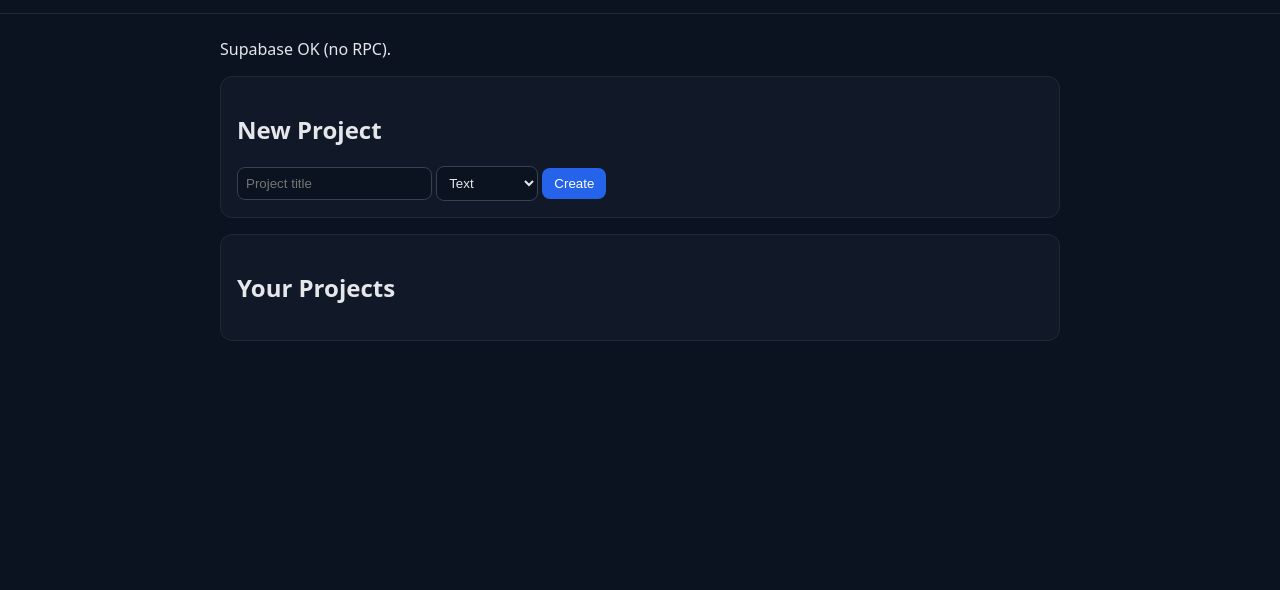
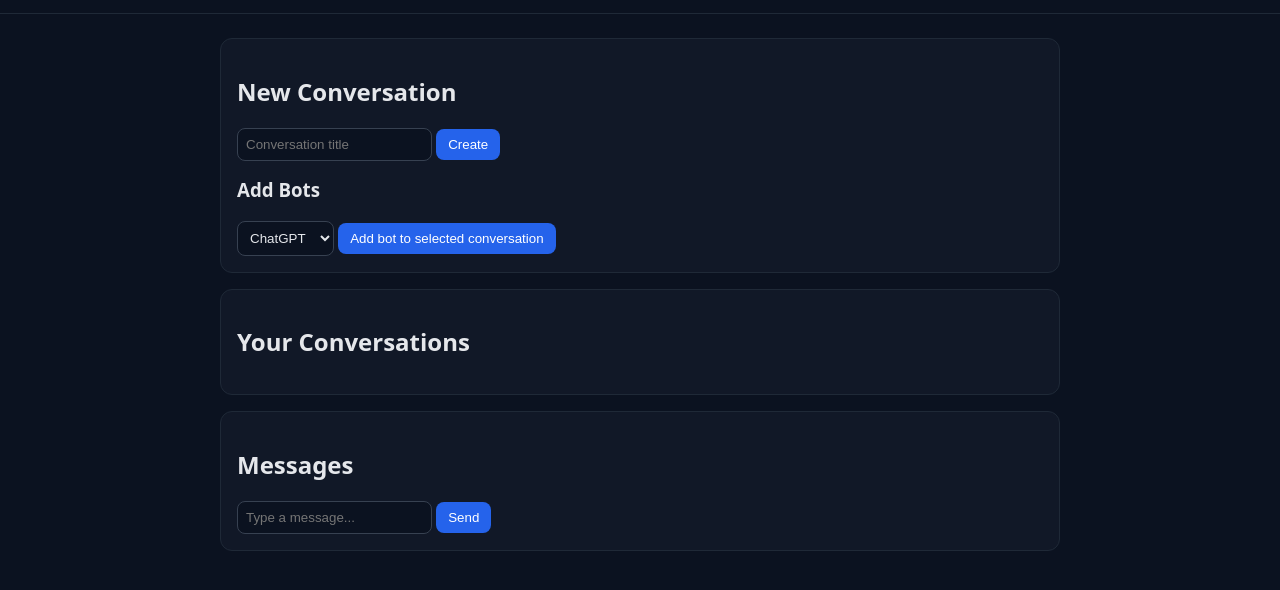
Before and after one commit to PacificCurrent/SquadAI, a website built with Vite: page index.html in a window 1280 px wide. Shown: the part 50-640 px from the top of the page. Built offline with nearby package versions, Linux system fonts and the light colour scheme; no server answers.

Commit message:
Update index.html

```diff
--- a/index.html
+++ b/index.html
@@ -2,40 +2,52 @@
 <html lang="en">
 <head>
   <meta charset="utf-8" />
-  <meta name="viewport" content="width=device-width,initial-scale=1" />
+  <meta name="viewport" content="width=device-width, initial-scale=1" />
   <title>SQUAD AI</title>
-  <link rel="manifest" href="manifest.json" />
-  <meta name="theme-color" content="#111827" />
   <link rel="stylesheet" href="styles.css" />
 </head>
 <body>
   <header>
     <h1>SQUAD AI</h1>
-    <button id="login">Sign in</button>
-    <button id="logout" hidden>Sign out</button>
+    <div>
+      <button id="login">Sign in</button>
+      <button id="logout" hidden>Sign out</button>
+    </div>
   </header>
 
-  <main>
-    <section id="status"></section>
+  <section id="status"></section>
 
+  <main class="grid">
     <section class="card">
-      <h2>New Project</h2>
-      <input id="title" placeholder="Project title" />
-      <select id="mode">
-        <option value="text">Text</option>
-        <option value="voice_only">Voice only</option>
-        <option value="any_avatar">Any avatar</option>
+      <h2>New Conversation</h2>
+      <input id="convTitle" placeholder="Conversation title" />
+      <button id="createConv">Create</button>
+
+      <h3 style="margin-top:1rem;">Add Bots</h3>
+      <select id="botKind">
+        <option value="chatgpt">ChatGPT</option>
+        <option value="claude">Claude</option>
+        <option value="gemini">Gemini</option>
+        <option value="perplexity">Perplexity</option>
       </select>
-      <button id="create">Create</button>
+      <button id="addBot" disabled>Add bot to selected conversation</button>
     </section>
 
     <section class="card">
-      <h2>Your Projects</h2>
-      <ul id="projects"></ul>
+      <h2>Your Conversations</h2>
+      <ul id="conversations"></ul>
+    </section>
+
+    <section class="card">
+      <h2 id="roomTitle">Messages</h2>
+      <ul id="messages"></ul>
+      <div class="row">
+        <input id="msgText" placeholder="Type a message..." />
+        <button id="send" disabled>Send</button>
+      </div>
     </section>
   </main>
 
-  <!-- ✅ Vite will serve from /src -->
-  <script type="module" src="/src/main.js"></script>
+  <script type="module" src="/app.js"></script>
 </body>
 </html>
```
